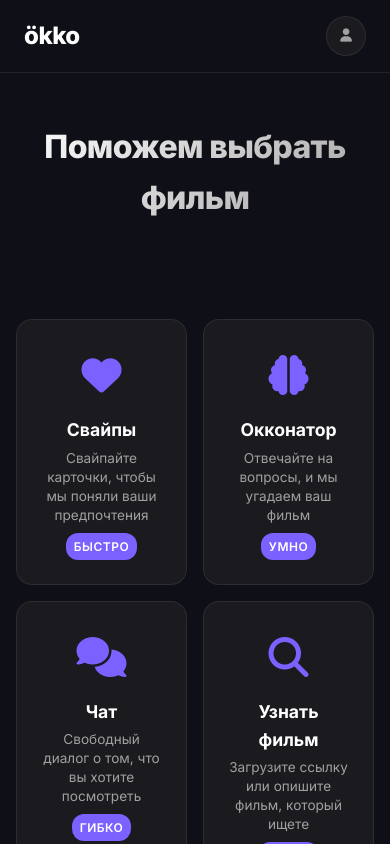
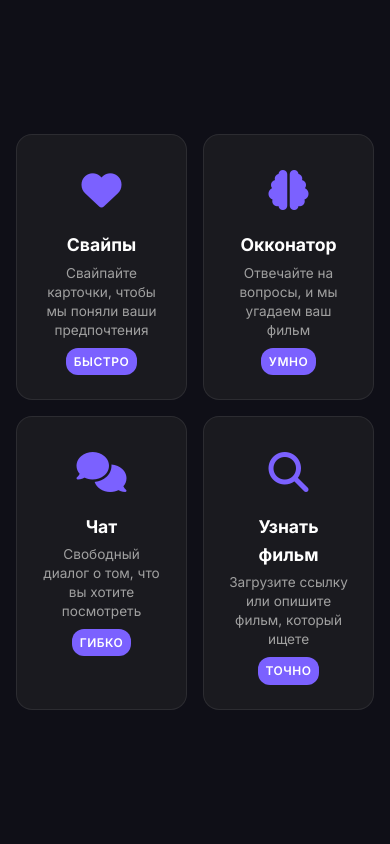
Before and after one commit to danilaloko/okko_hak, a Flask app: page / in a window 390 px wide. Run offline with Flask 3, Linux system fonts and the light colour scheme; data that the repository does not hold is empty.

Commit message:
Refactor navigation and layout styles by centering elements in the nav bar and adjusting flex properties for improved responsiveness. Remove unused buttons from multiple templates to streamline the UI and enhance user experience.

```diff
--- a/static/css/style.css
+++ b/static/css/style.css
@@ -89,9 +89,10 @@
 .nav-bar {
     display: flex;
     align-items: center;
-    justify-content: space-between;
+    justify-content: center;
     padding: var(--okko-spacing-md) var(--okko-spacing-lg);
     background: var(--okko-surface);
+    position: relative;
     border-bottom: 1px solid var(--okko-border);
     position: sticky;
     top: 0;
@@ -149,6 +150,8 @@
     overflow-y: auto;
     display: flex;
     flex-direction: column;
+    justify-content: center;
+    align-items: center;
 }
 
 /* Приветственная секция */
@@ -911,7 +914,8 @@
 
 /* Режимы работы */
 .modes-section {
-    margin-bottom: var(--okko-spacing-2xl);
+    width: 100%;
+    max-width: 400px;
 }
 
 .modes-grid {
@@ -1060,6 +1064,8 @@
 
 .back-btn {
     color: var(--okko-text-muted);
+    position: absolute;
+    left: var(--okko-spacing-lg);
 }
 
 .back-btn:hover {
--- a/templates/chat.html
+++ b/templates/chat.html
@@ -17,9 +17,6 @@
                 <i class="fas fa-arrow-left"></i>
             </button>
             <div class="nav-title">Чат</div>
-            <button class="nav-btn profile-btn" id="profileBtn">
-                <i class="fas fa-user"></i>
-            </button>
         </nav>
 
         <!-- Основной контент -->
--- a/templates/hub.html
+++ b/templates/hub.html
@@ -14,33 +14,10 @@
 <body>
     <!-- Главный контейнер -->
     <div class="app-container">
-        <!-- Навигационная панель -->
-        <nav class="nav-bar">
-            <div class="nav-brand">
-                <div class="okko-logo">
-                    <span class="logo-text">ökko</span>
-                </div>
-            </div>
-            <div class="nav-actions">
-                <button class="nav-btn profile-btn" id="profileBtn">
-                    <i class="fas fa-user"></i>
-                </button>
-            </div>
-        </nav>
-
         <!-- Основной контент -->
         <main class="main-content">
-            <!-- Приветственная секция -->
-            <section class="welcome-section">
-                <div class="welcome-content">
-                    <h1 class="welcome-title">Поможем выбрать фильм</h1>
-                </div>
-            </section>
-
-
             <!-- Режимы работы -->
             <section class="modes-section">
-
                 <div class="modes-grid">
                     <!-- Свайпы -->
                     <div class="mode-card" data-mode="swipe">
--- a/templates/identify.html
+++ b/templates/identify.html
@@ -17,9 +17,6 @@
                 <i class="fas fa-arrow-left"></i>
             </button>
             <div class="nav-title">Узнать фильм</div>
-            <button class="nav-btn help-btn" id="helpBtn">
-                <i class="fas fa-question-circle"></i>
-            </button>
         </nav>
 
         <!-- Основной контент -->
```
Also changed, not shown: templates/okkonator.html (+0 -14 lines), templates/swipe.html (+0 -9 lines).
